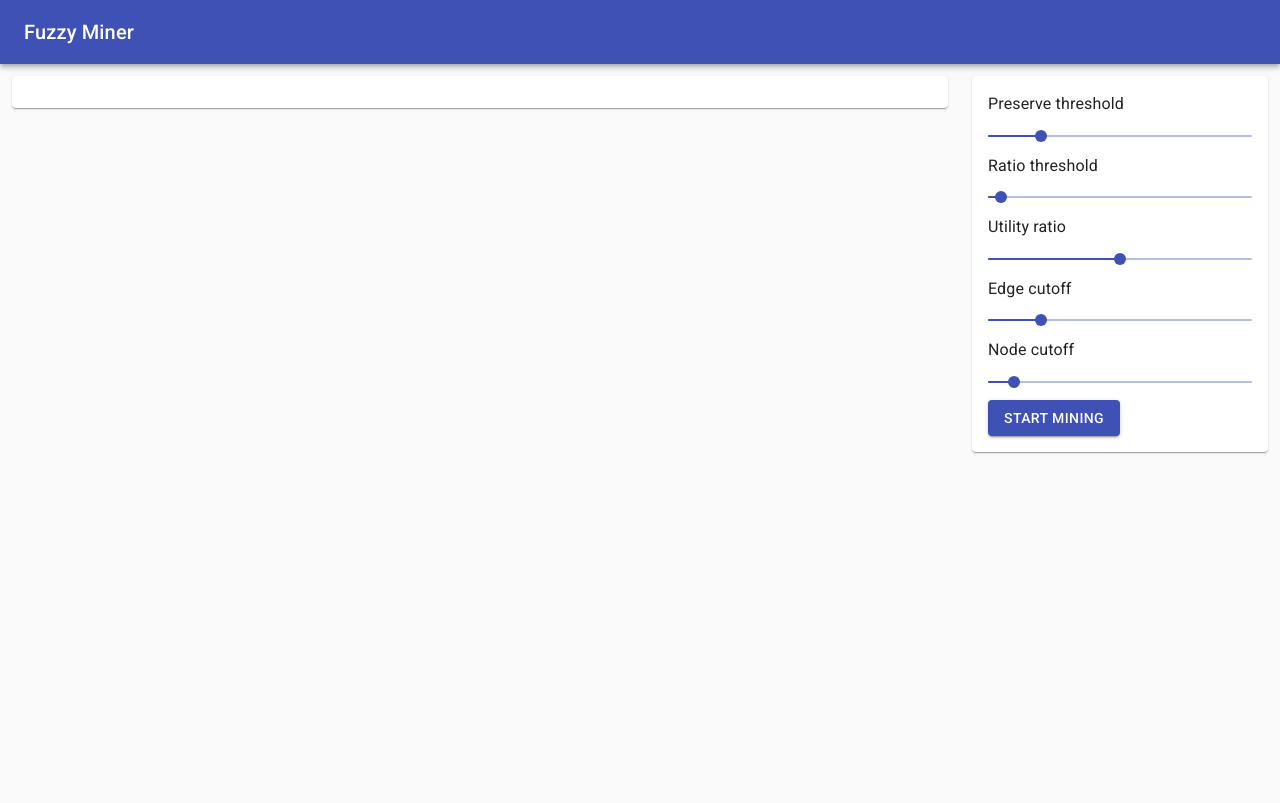
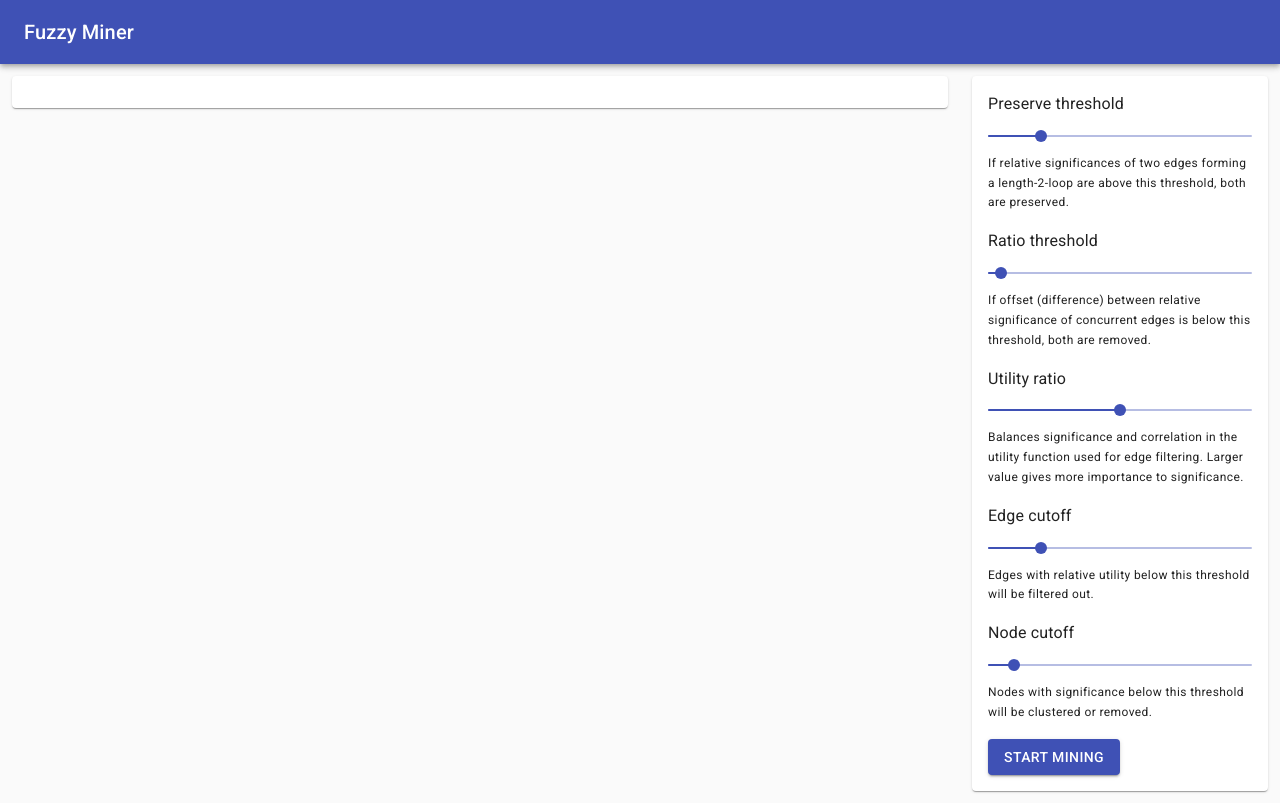
Before and after one commit to hejmsdz/prometheus, a React (Create React App) app: page / in a window 1280 px wide. Built offline with nearby package versions, Linux system fonts and the light colour scheme.

Commit message:
refactor and describe param sliders

```diff
--- a/src/Controls.js
+++ b/src/Controls.js
@@ -1,5 +1,24 @@
 import React, { useState } from 'react';
 import { Typography, Slider, Button } from '@material-ui/core';
+
+const ParamSlider = ({ label, value, setter, description }) => (
+  <div>
+    <Typography gutterBottom>
+      {label}
+    </Typography>
+    <Slider
+      value={value}
+      onChange={(e, v) => setter(v)}
+      valueLabelDisplay="auto"
+      step={0.01}
+      min={0}
+      max={1}
+    />
+    <Typography variant="caption" paragraph>
+      {description}
+    </Typography>
+  </div>
+)
 
 export default ({ onMine }) => {
   const [preserveThreshold, setPreserveThreshold] = useState(0.2);
@@ -9,66 +28,36 @@ export default ({ onMine }) => {
   const [nodeCutoff, setNodeCutoff] = useState(0.1);
   return (
     <div>
-      <Typography gutterBottom>
-        Preserve threshold
-      </Typography>
-      <Slider
+      <ParamSlider
+        label="Preserve threshold"
         value={preserveThreshold}
-        onChange={(e, v) => setPreserveThreshold(v)}
-        valueLabelDisplay="auto"
-        step={0.01}
-        min={0}
-        max={1}
+        setter={setPreserveThreshold}
+        description="If relative significances of two edges forming a length-2-loop are above this threshold, both are preserved."
       />
-
-      <Typography gutterBottom>
-        Ratio threshold
-      </Typography>
-      <Slider
+      <ParamSlider
+        label="Ratio threshold"
         value={ratioThreshold}
-        onChange={(e, v) => setRatioThreshold(v)}
-        valueLabelDisplay="auto"
-        step={0.01}
-        min={0}
-        max={1}
+        setter={setRatioThreshold}
+        description="If offset (difference) between relative significance of concurrent edges is below this threshold, both are removed."
       />
-
-      <Typography gutterBottom>
-        Utility ratio
-      </Typography>
-      <Slider
+      <ParamSlider
+        label="Utility ratio"
         value={utilityRatio}
-        onChange={(e, v) => setUtilityRatio(v)}
-        valueLabelDisplay="auto"
-        step={0.01}
-        min={0}
-        max={1}
+        setter={setUtilityRatio}
+        description="Balances significance and correlation in the utility function used for edge filtering. Larger value gives more importance to significance."
       />
-
-      <Typography gutterBottom>
-        Edge cutoff
-      </Typography>
-      <Slider
+      <ParamSlider
+        label="Edge cutoff"
         value={edgeCutoff}
-        onChange={(e, v) => setEdgeCutoff(v)}
-        valueLabelDisplay="auto"
-        step={0.01}
-        min={0}
-        max={1}
+        setter={setEdgeCutoff}
+        description="Edges with relative utility below this threshold will be filtered out."
       />
-
-      <Typography gutterBottom>
-        Node cutoff
-      </Typography>
-      <Slider
+      <ParamSlider
+        label="Node cutoff"
         value={nodeCutoff}
-        onChange={(e, v) => setNodeCutoff(v)}
-        valueLabelDisplay="auto"
-        step={0.01}
-        min={0}
-        max={1}
+        setter={setNodeCutoff}
+        description="Nodes with significance below this threshold will be clustered or removed."
       />
-
       <Button
         variant="contained"
         color="primary"
```
